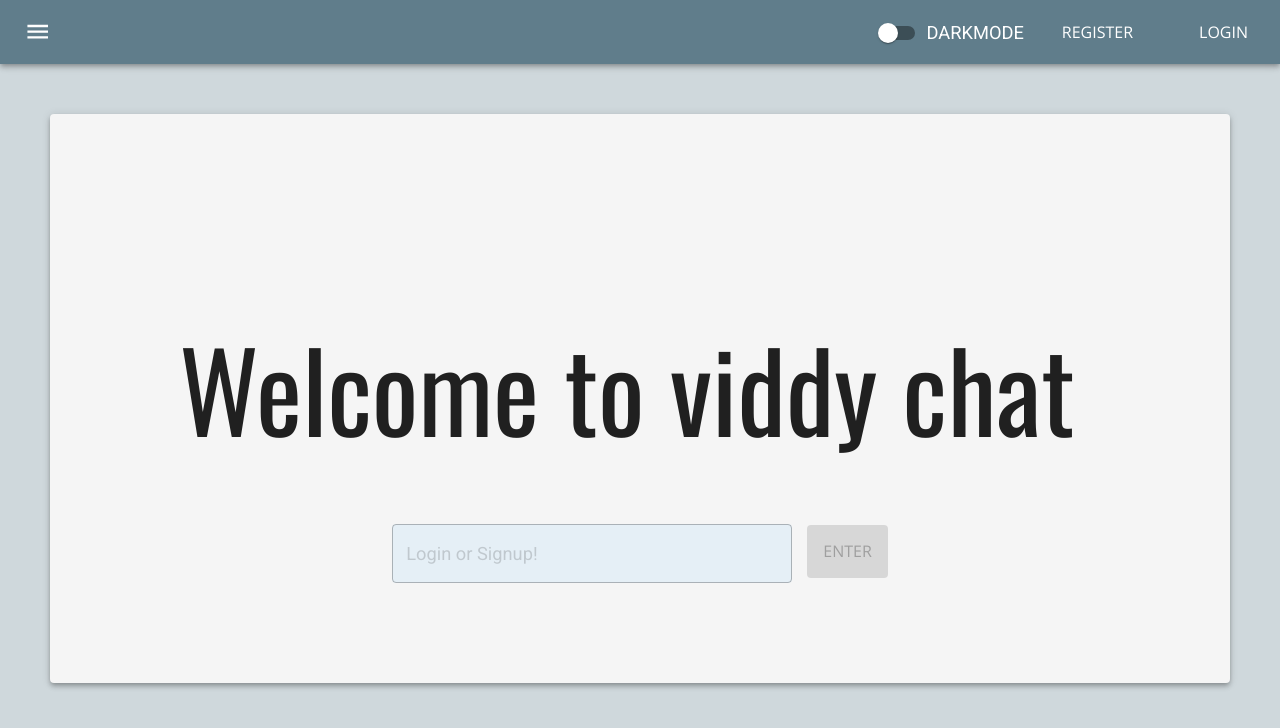
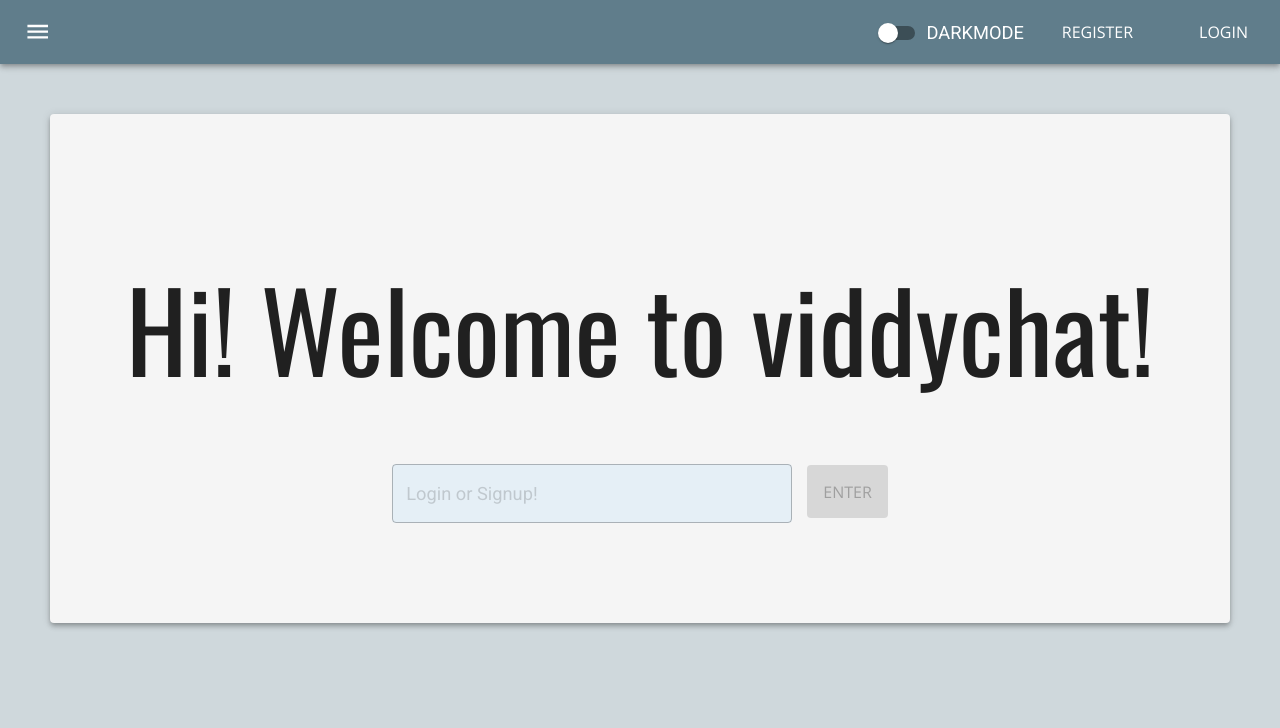
Before and after one commit to trevorengen/ChatApp, a React (Create React App) app in the folder client/: page / in a window 1280 px wide. Shown: the top 728 px of the page. Built offline with nearby package versions, Linux system fonts and the light colour scheme; no server answers.

Commit message:
No animation cause it was bugged.

```diff
--- a/client/src/components/TitleText.jsx
+++ b/client/src/components/TitleText.jsx
@@ -1,15 +1,11 @@
 import { Typography } from '@mui/material';
 import React, { useEffect } from 'react'
-import Typical from 'react-typical'
 
 const TitleText = () => {
 
     return (
         <Typography variant='h1' style={{height: '150px', margin: '50px 0'}}>
-            <Typical
-                steps={['Hi', 500, 'Welcome to viddy chat', 3000]}
-                wrapper='p'
-            />
+            Hi! Welcome to viddychat!
         </Typography>);
 };
 
```
